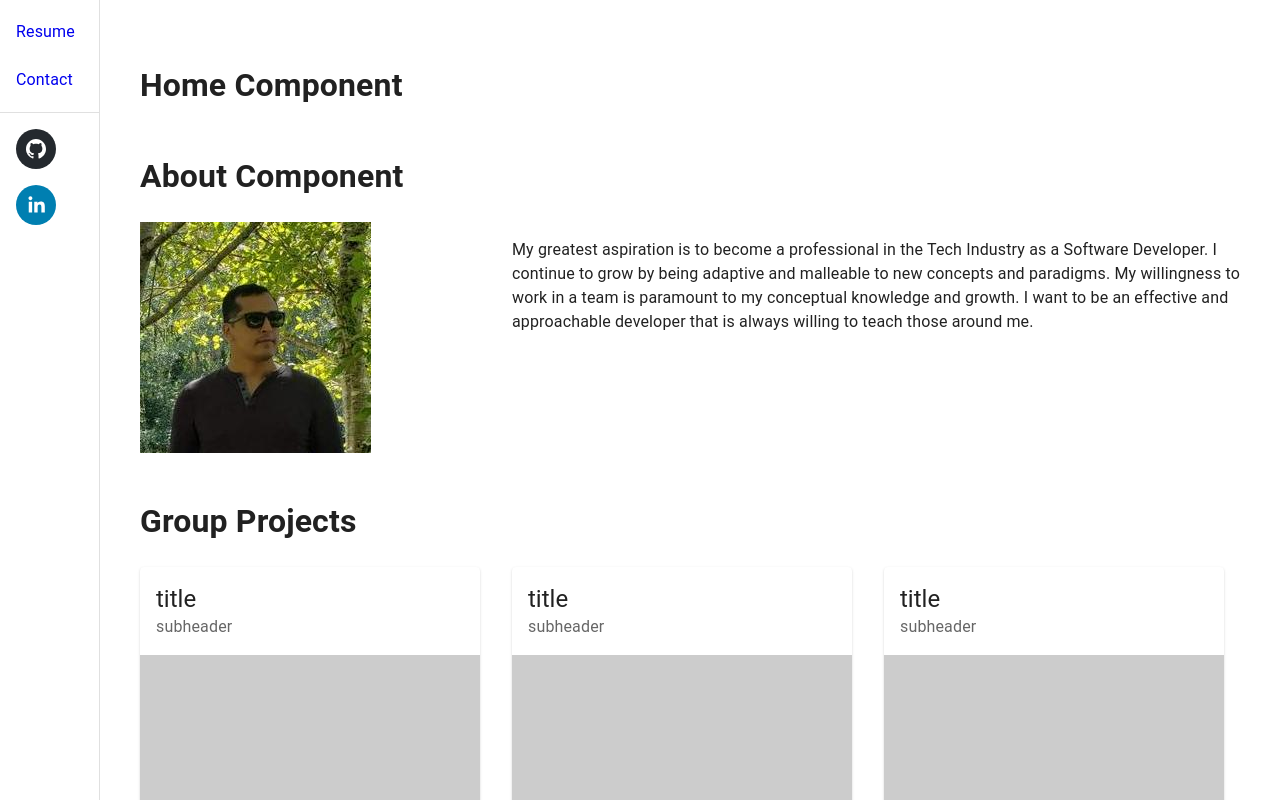
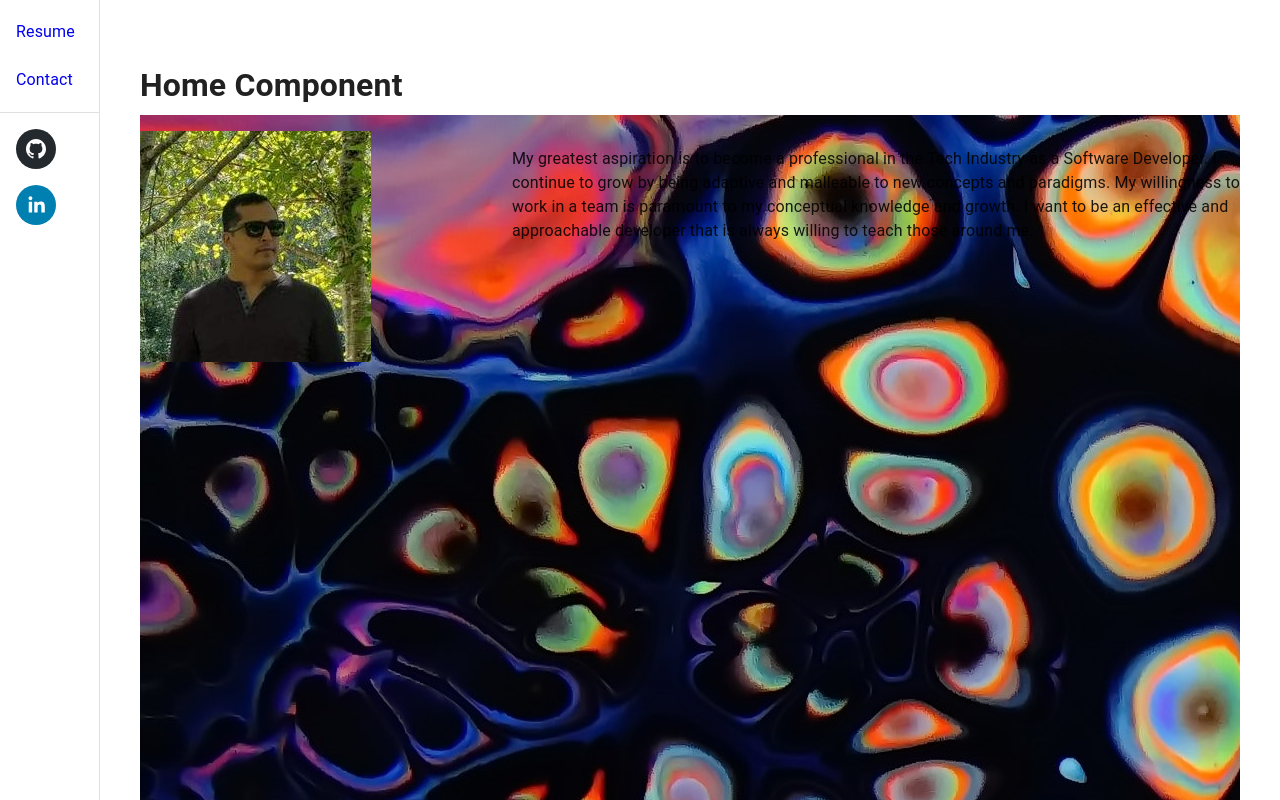
Before and after one commit to antoni909/react-personal-portfolio, a React (Create React App) app: page / in a window 1280 px wide. Shown: the top 800 px of the page. Built offline with nearby package versions, Linux system fonts and the light colour scheme.

Commit message:
add temp background landing image,  add new theme property

```diff
--- a/src/Home/About.jsx
+++ b/src/Home/About.jsx
@@ -1,13 +1,17 @@
+import { useStyles } from '../Theme/theme'
+
 import Box from '@mui/material/Box';
 import Grid from '@mui/material/Grid';
+import Paper from '@mui/material/Paper';
 import pic from '../Assets/profile.jpeg'
 
 const About = () => {
+  const classes = useStyles();
 
+  // TODO: adjust profile pic and text size/alignment
   return (
     <>
-      <h1>About Component</h1>
-      <Box sx={{flexGrow: 1}}>
+        <Box sx={{flexGrow: 1}} className={classes.landingBackground}>
           <Grid container spacing={2}>
             <Grid item xs={4}>
               <img
--- a/src/theme/theme.js
+++ b/src/theme/theme.js
@@ -1,4 +1,5 @@
 import { makeStyles } from '@material-ui/core'
+import landing from '../Assets/landing.jpg'
 
 export const useStyles = makeStyles( theme => ({
   button: {
@@ -11,6 +12,10 @@ export const useStyles = makeStyles( theme => ({
     },
     marginTop: '10px',
   },
+  landingBackground: {
+    height: 1356,
+    backgroundImage: `url(${landing})`,
+  },
   root: {
     flexGrow: 1,
   },
```
Also changed, not shown: src/Assets/landing.jpg (added). Lines whose indentation alone changed are shown as unchanged.
